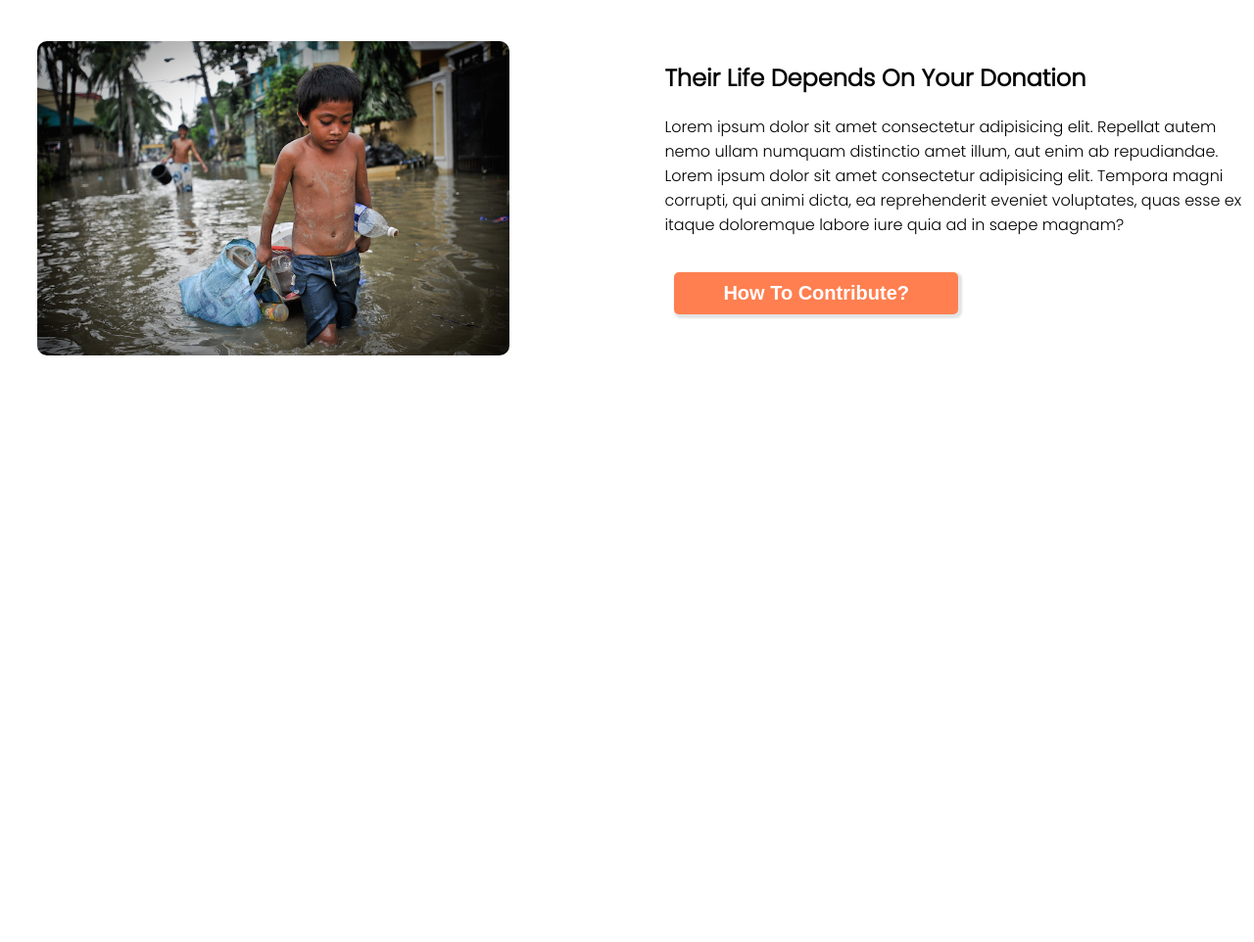
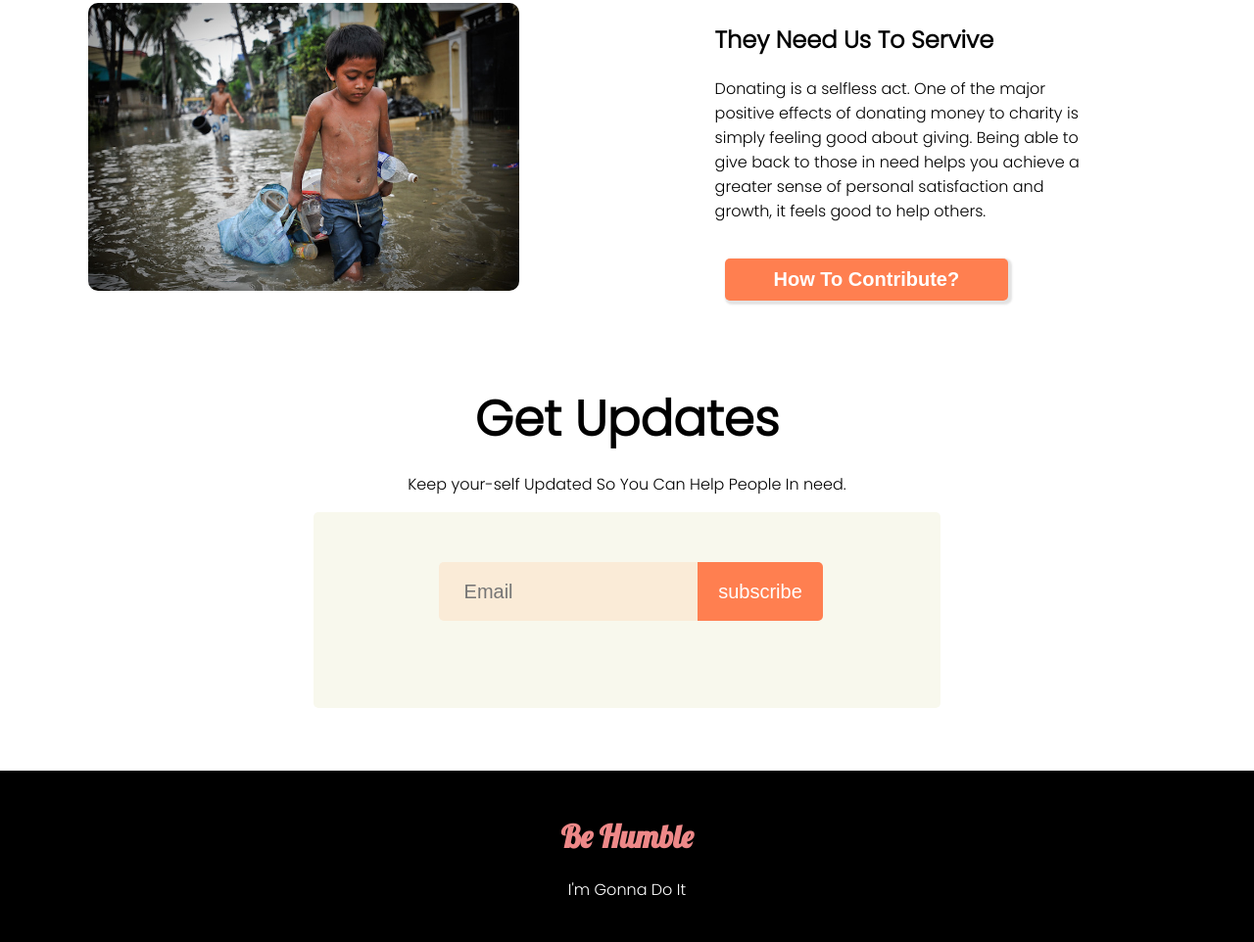
Before and after one commit to Onvir/Assignment, a plain HTML site: page index.html in a window 1280 px wide. Shown: the part 2429-3391 px from the top of the page at 98% size. Before the commit the page ends 2799 px from the top, so only its background shows below. Drawn offline with Linux system fonts and the light colour scheme.

Commit message:
Final push

```diff
--- a/index.html
+++ b/index.html
@@ -6,6 +6,9 @@
     <meta name="viewport" content="width=device-width, initial-scale=1.0">
     <title>Assignment 1</title>
     <link rel="preconnect" href="https://fonts.googleapis.com">
+<link rel="preconnect" href="https://fonts.gstatic.com" crossorigin>
+<link href="https://fonts.googleapis.com/css2?family=Lato&family=Lobster&family=Poppins:ital,wght@0,300;1,900&display=swap" rel="stylesheet">
+<link rel="preconnect" href="https://fonts.googleapis.com">
 <link rel="preconnect" href="https://fonts.gstatic.com" crossorigin>
 <link href="https://fonts.googleapis.com/css2?family=Lato&family=Lobster&family=Poppins:ital,wght@0,300;1,900&display=swap" rel="stylesheet">
     <link rel="stylesheet" href="style.css">
@@ -74,7 +77,8 @@
         <div class="blog-container">
             <div class="half-width">
                 <h1>Their Life Depends On Your Donation</h1>
-                <p>Lorem ipsum dolor sit amet consectetur adipisicing elit. Repellat autem nemo ullam numquam distinctio amet illum, aut enim ab repudiandae. Lorem ipsum dolor sit amet consectetur adipisicing elit. Tempora magni corrupti, qui animi dicta, ea reprehenderit eveniet voluptates, quas esse ex itaque doloremque labore iure quia ad in saepe magnam?</p>
+                <p>How does donating help the poor?
+                    People living in poverty need opportunities for growth in order to get out of poverty. In 2014, 14.8% of the US population lived in poverty. When you donate money for programs that help the working poor make their way out of poverty, you are helping to create a population within your community that is stronger</p>
                 <button class="donate-button">How To Contribute?</button>
             </div>
             <div class="half-width">
@@ -86,11 +90,30 @@
                 <img src="images/donation9.jpg" alt="">
             </div>
             <div class="half-width">
-                <h1>Their Life Depends On Your Donation</h1>
-                <p>Lorem ipsum dolor sit amet consectetur adipisicing elit. Repellat autem nemo ullam numquam distinctio amet illum, aut enim ab repudiandae. Lorem ipsum dolor sit amet consectetur adipisicing elit. Tempora magni corrupti, qui animi dicta, ea reprehenderit eveniet voluptates, quas esse ex itaque doloremque labore iure quia ad in saepe magnam?</p>
+                <h1>They Need Us To Servive</h1>
+                <p>Donating is a selfless act. One of the major positive effects of donating money to charity is simply feeling good about giving. Being able to give back to those in need helps you achieve a greater sense of personal satisfaction and growth, it feels good to help others.</p>
                 <button class="donate-button">How To Contribute?</button>
             </div>
         </div>
     </section>
+    <section class="low">
+        <div class="low-container">
+            <div class="low-text">
+                <h1>Get Updates</h1>
+                <p>Keep your-self Updated So You Can Help People In need.</p>
+            </div>
+        </div>
+        <div class="form">
+            <input class="input-email" type="email" placeholder=" Email">
+            <input id="subscribe" type="submit" value="subscribe">
+        </div>
+    </section>
+    <footer>
+        <div class="footer-text">
+            <h1>Be Humble</h1>
+            <p>I'm Gonna Do It</p>
+        </div>
+    </footer>
 </body>
+
 </html>
--- a/style.css
+++ b/style.css
@@ -1,5 +1,6 @@
 body{
     font-family: 'Lato', sans-serif;
+    font-family: 'Lobster', cursive;
     font-family: 'Poppins', sans-serif;
     margin: 0;
     padding: 0;
@@ -61,12 +62,12 @@ text-align: center;
     display: flex;
 }
 .mid-top-container{
-    margin-left: 35%;
+    margin-left: 30%;
 }
 .mid-top-five{
     color: gray;
-    margin-left:1%;
-    padding: 10px 20px;
+    margin-left:10px;
+    padding: 25px 35px;
     border-style: none;
     background-color: rgba(182, 181, 181, 0.096);
     box-shadow: 2px 2px 2px 2px rgba(128, 128, 128, 0.075);
@@ -77,6 +78,7 @@ text-align: center;
     background-color: rgba(247, 98, 98, 0.205);
 }
 .tk-input{
+    margin-top: 1%;
     text-decoration: antiquewhite;
     text-align: center;
     font-size: 25px;
@@ -125,22 +127,89 @@ text-align: center;
     background-color: rgba(255, 255, 0, 0.226);
 }
 /* THIS IS BLOG SECTION */
-.blog{
-
-}
 .blog-container{
     display: flex;
 }
 .half-width{
     text-align: left;
     width: 100%;
-    margin-left: 3%;
-    margin-top: 10%;
+    margin-left: 7%;
+    margin-top: 5%;
 }
 .half-width img{
     border-radius: 10px;
     width: 80%;
 }
+.half-width p{
+    width: 70%;
+}
 .second-blog-container{
     display: flex;
 }
+/* THIS THIS LOW SECTION */
+.low-container{
+    margin-top: 5%;
+    text-align: center;
+}
+.low-text h1{
+    font-size: 50px;
+    margin-bottom: 1%;
+}
+/* THIS IS FORM SECTION */
+.form{
+    float: left;
+    display: flex;
+    width: 50%;
+    margin-left: 25%;
+    text-align: center;
+    background-color: rgb(248, 248, 237);
+    height: 200px;
+    border-radius: 5px;
+    margin-bottom: 5%;
+}
+.input-email{
+          width: 35%;
+          padding: 15px 20px;
+          text-align: left;
+          font-size: 20px;
+          outline: 0;
+          margin-left: 20%;
+          border: 0;
+          background-color: antiquewhite;
+          height: 30px;
+          margin-top: 8%;
+          border-radius:5px 0 0 5px ;
+
+}
+
+#subscribe{
+    border: 0;
+    outline: 0;
+    width: 20%;
+    padding: 15px 20px;
+    text-align: center;
+    background-color: coral;
+    height: 60px;
+    margin-top: 8%;
+    font-size: 20px;
+    color: white;
+    border-radius:0 5px 5px 0 ;
+}
+footer{
+    display: flex;
+    text-align: center;
+    justify-content: center;
+    align-items: center;
+    width: 100%;
+    background-color: black;
+    margin-top: 3%;
+}
+.footer-text{
+    color: rgb(255, 255, 255);
+    padding: 2%;
+
+}
+.footer-text h1{
+    color: rgb(238, 136, 136);
+    font-family: 'Lobster', cursive;
+}
```
